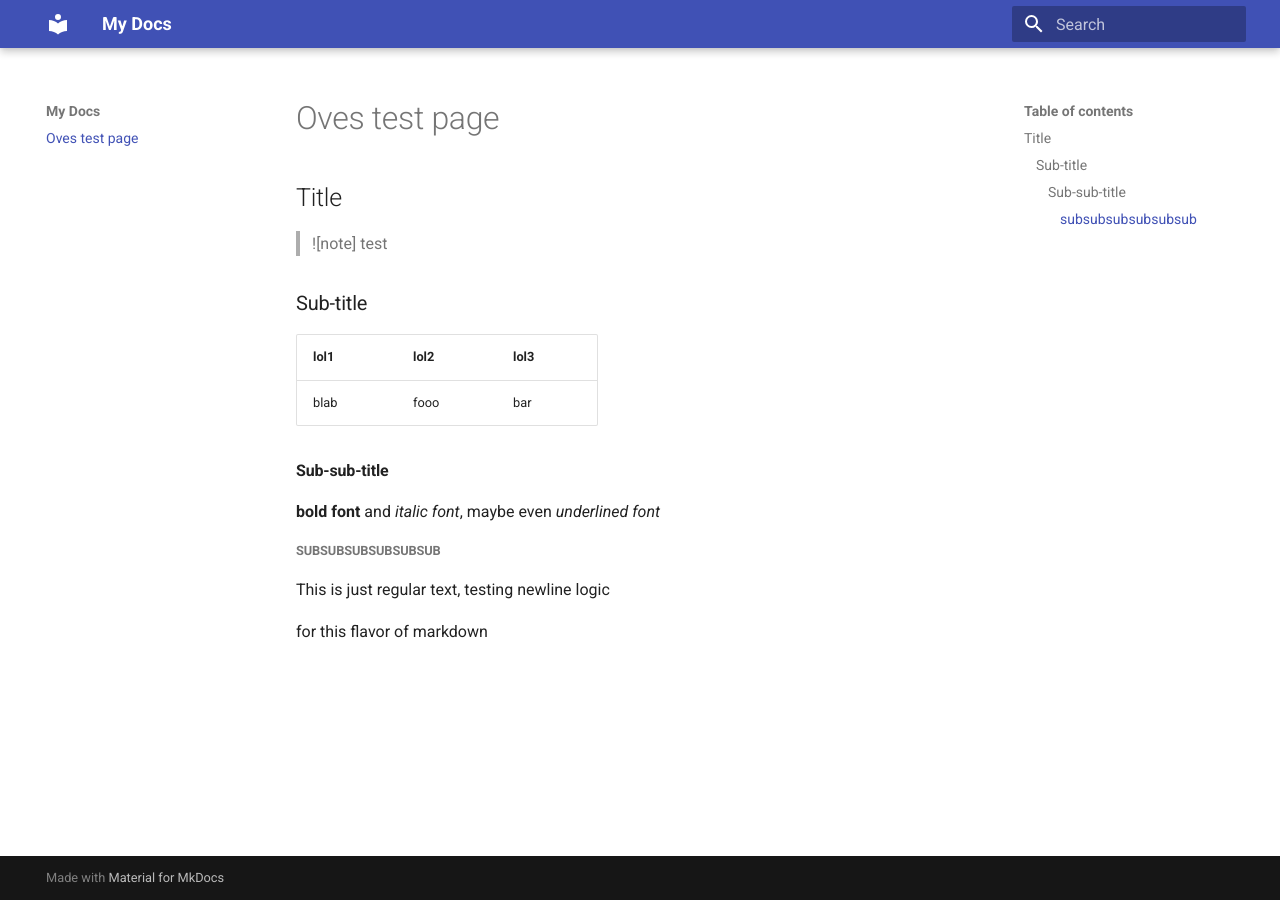
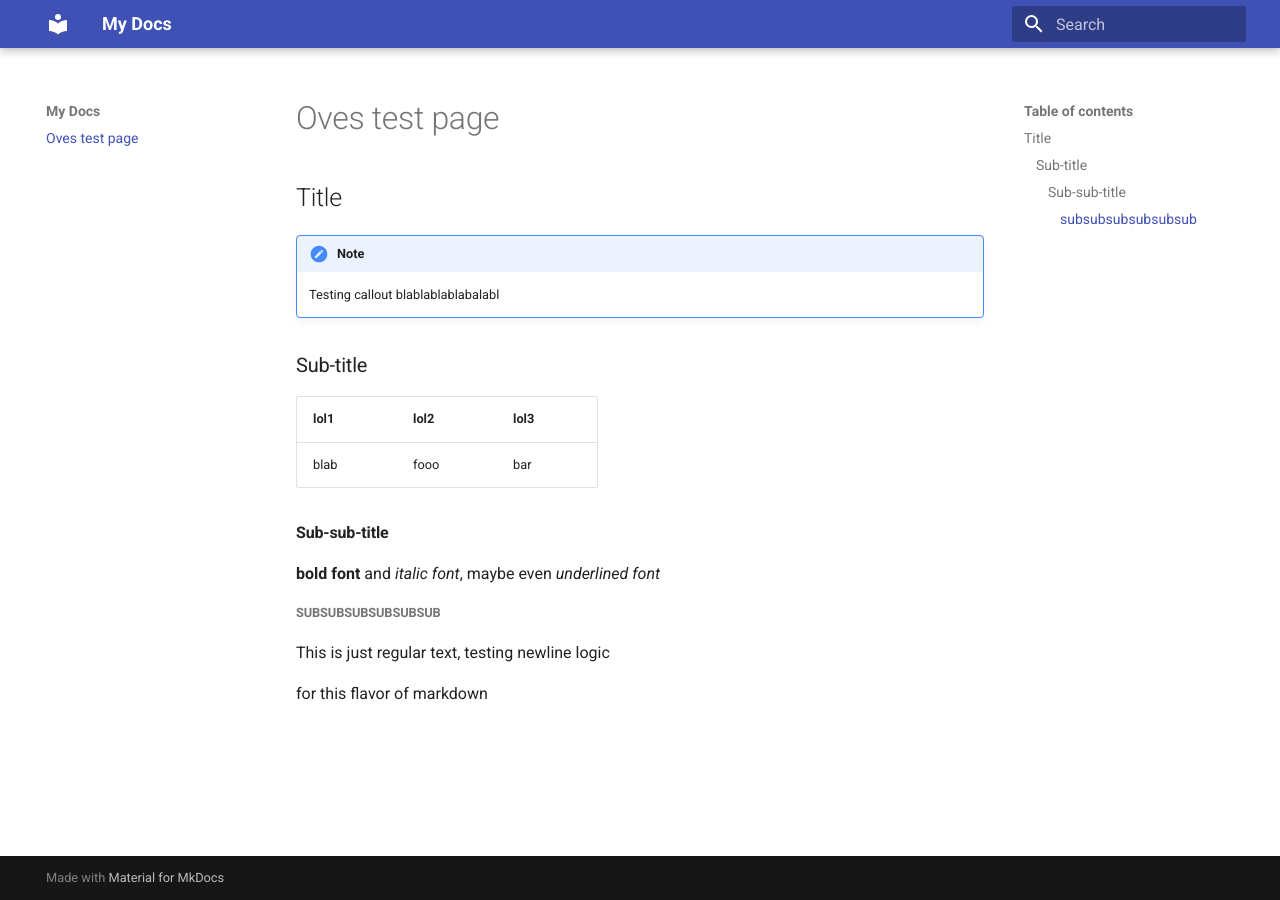
Before and after one commit to oveee92/oveee92.github.io, an MkDocs documentation site: the page built from docs/index.md, in a window 1280 px wide. Built offline with MkDocs 1.6.1 and Material for MkDocs 9.7.7, drawn with Linux system fonts in a browser that asks for light colours.

Commit message:
Trying callouts again

```diff
--- a/docs/index.md
+++ b/docs/index.md
@@ -2,8 +2,9 @@
 
 ## Title
 
-> ![note]
-> test
+!!! note
+
+    Testing callout blablablablabalabl
 
 ### Sub-title
 
--- a/mkdocs.yml
+++ b/mkdocs.yml
@@ -2,3 +2,8 @@
 
 theme:
   name: material
+
+markdown_extensions:
+  - admonition
+  - pymdownx.details
+  - pymdownx.superfences
```
